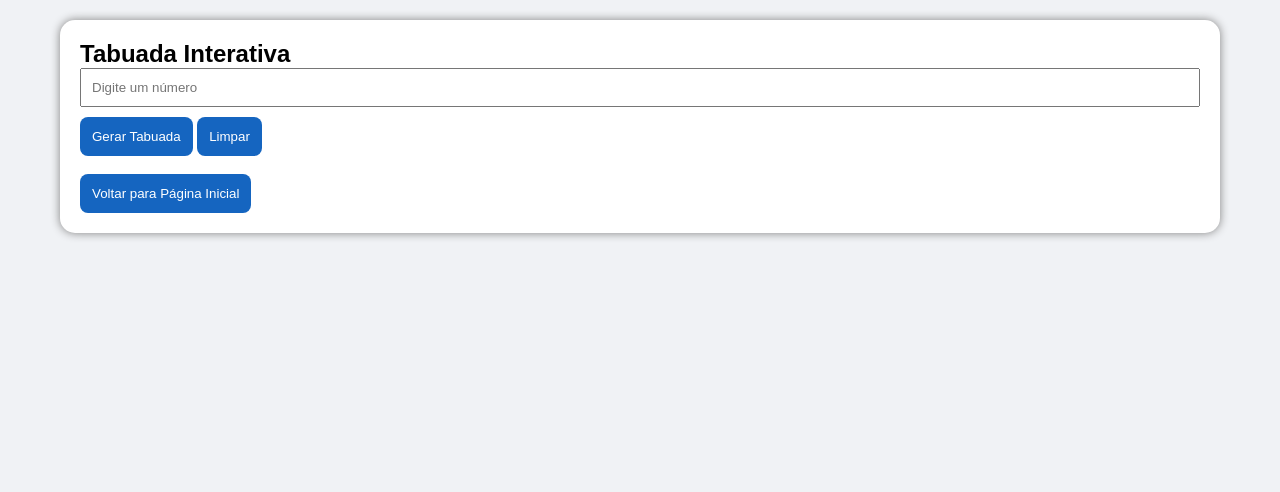
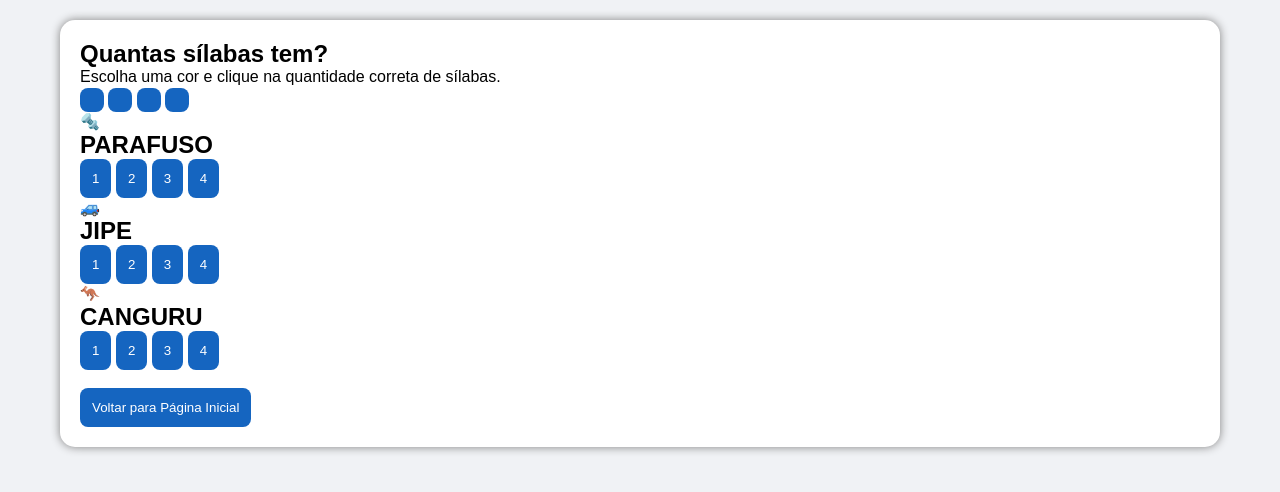
Before and after one commit to madalena49/portifolio-madalena, a plain HTML site: page educativa.html in a window 1280 px wide. Drawn offline with Linux system fonts and the light colour scheme.

Commit message:
Atualização
Updated the HTML structure and content for the educational application, adding a new interactive syllable counting section.

```diff
--- a/educativa.html
+++ b/educativa.html
@@ -1,40 +1,71 @@
+
            <!DOCTYPE html>
-<html>
-
+<html lang="pt-BR">
 <head>
   <meta charset="UTF-8">
-    <title>Aplicação Educativa</title>
+  <meta name="viewport" content="width=device-width, initial-scale=1.0">
+  <title>Aplicação Educativa - Sílabas</title>
   <link rel="stylesheet" href="style.css">
 </head>
-
 <body>
 
-    <section>
+<section class="atividade">
+  <h1>Quantas sílabas tem?</h1>
+  <p>Escolha uma cor e clique na quantidade correta de sílabas.</p>
 
-        <h1>Tabuada Interativa</h1>
+  <div class="paleta">
+    <button class="cor azul" onclick="escolherCor('#4da3ff')"></button>
+    <button class="cor verde" onclick="escolherCor('#58d68d')"></button>
+    <button class="cor amarelo" onclick="escolherCor('#f7dc6f')"></button>
+    <button class="cor rosa" onclick="escolherCor('#f5b7b1')"></button>
+  </div>
 
-        <input type="number" id="numero" placeholder="Digite um número">
+  <div class="cards">
 
-        <button onclick="tabuada()">
-            Gerar Tabuada
-        </button>
+    <div class="card">
+      <div class="figura">🔩</div>
+      <h2>PARAFUSO</h2>
+      <div class="opcoes">
+        <button onclick="verificar(this, 1, 4)">1</button>
+        <button onclick="verificar(this, 2, 4)">2</button>
+        <button onclick="verificar(this, 3, 4)">3</button>
+        <button onclick="verificar(this, 4, 4)">4</button>
+      </div>
+    </div>
 
-        <button onclick="limpar()">
-            Limpar
-        </button>
+    <div class="card">
+      <div class="figura">🚙</div>
+      <h2>JIPE</h2>
+      <div class="opcoes">
+        <button onclick="verificar(this, 1, 2)">1</button>
+        <button onclick="verificar(this, 2, 2)">2</button>
+        <button onclick="verificar(this, 3, 2)">3</button>
+        <button onclick="verificar(this, 4, 2)">4</button>
+      </div>
+    </div>
 
-        <div id="resultado"></div>
+    <div class="card">
+      <div class="figura">🦘</div>
+      <h2>CANGURU</h2>
+      <div class="opcoes">
+        <button onclick="verificar(this, 1, 3)">1</button>
+        <button onclick="verificar(this, 2, 3)">2</button>
+        <button onclick="verificar(this, 3, 3)">3</button>
+        <button onclick="verificar(this, 4, 3)">4</button>
+      </div>
+    </div>
+
+  </div>
+
+  <p id="mensagem"></p>
 
   <br>
 
   <a href="index.html">
     <button>Voltar para Página Inicial</button>
   </a>
-
 </section>
 
 <script src="educativa.js"></script>
-
 </body>
-
 </html>
```
Lines whose indentation alone changed are shown as unchanged.
